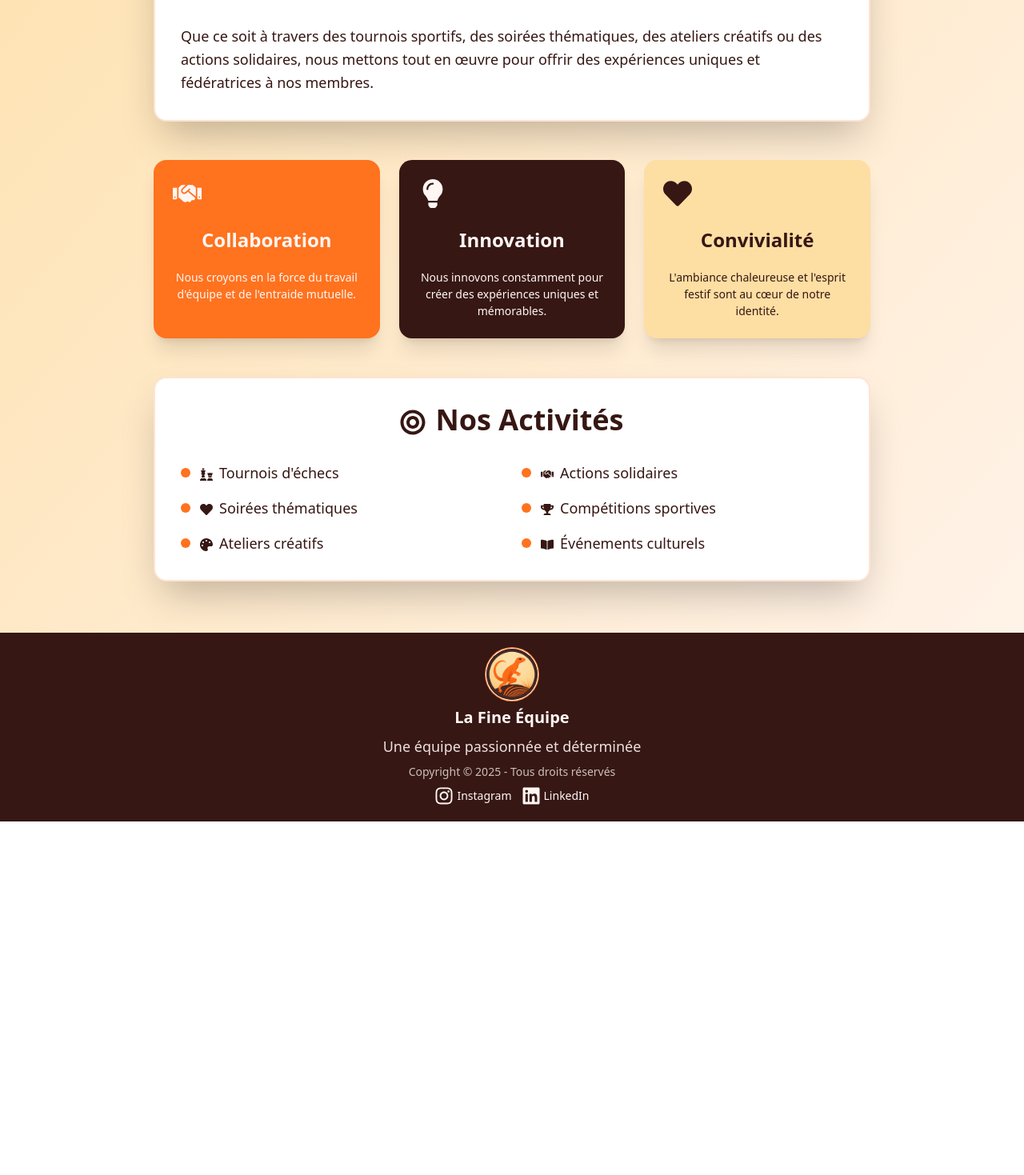
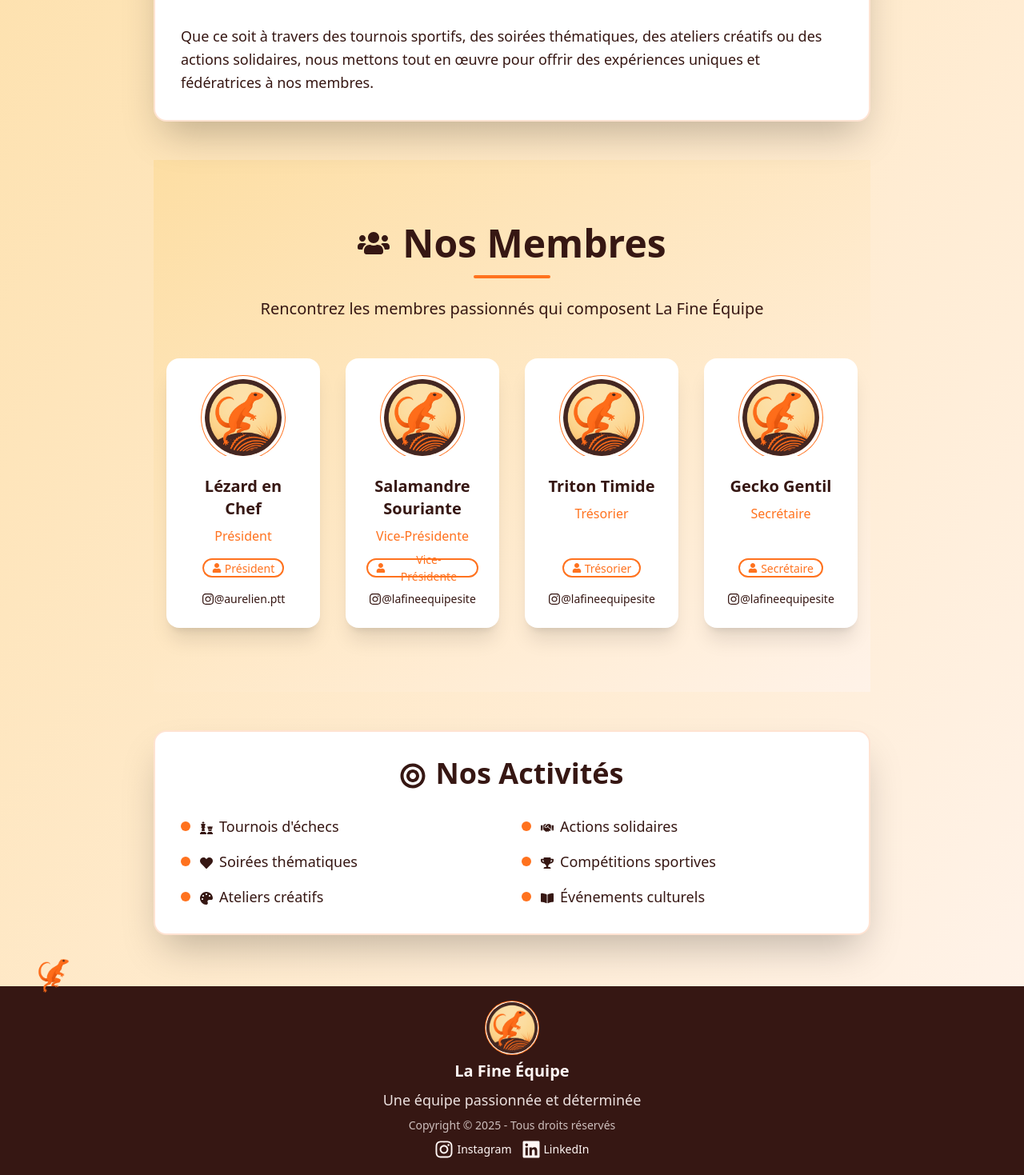
Before and after one commit to AurelienPautet/La-Fine-Equipe, a React (Vite) app in the folder apps/web/: page /about in a window 1280 px wide. Shown: the part 763-2232 px from the top of the page at 80% size. Before the commit the page ends 1790 px from the top, so only its background shows below. Built offline with nearby package versions, Linux system fonts and the light colour scheme; no server answers.

Commit message:
Small lezard on the footer

```diff
--- a/apps/web/src/components/Footer.tsx
+++ b/apps/web/src/components/Footer.tsx
@@ -3,7 +3,12 @@ import { FaInstagram, FaLinkedin } from "react-icons/fa";
 
 const Footer: React.FC = () => {
   return (
-    <footer className="footer footer-center p-5 bg-secondary text-secondary-content">
+    <footer className="footer footer-center p-5 bg-secondary text-secondary-content relative">
+      <img
+        src="/LFE_lézard_nu_2.png"
+        alt=""
+        className="absolute -top-11 left-10 w-15 object-cover transition-all duration-100 hover:animate-bounce"
+      />
       <aside>
         <div className="avatar">
           <div className="w-16 h-16 rounded-full ring ring-primary ring-offset-base-100 ring-offset-1">
--- a/apps/web/src/pages/AboutPage.tsx
+++ b/apps/web/src/pages/AboutPage.tsx
@@ -10,8 +10,24 @@ import {
   FaTrophy,
   FaBookOpen,
 } from "react-icons/fa";
+import MemberCard from "../components/MemberCard";
+import { useEffect, useState } from "react";
+interface Member {
+  id: number;
+  name: string;
+  role: string;
+  photo: string;
+  instagram?: string;
+}
 
 const AboutPage: React.FC = () => {
+  const [students, setMembers] = useState<Member[]>([]);
+  useEffect(() => {
+    fetch("/members.json")
+      .then((response) => response.json())
+      .then((data) => setMembers(data))
+      .catch((error) => console.error("Error fetching students:", error));
+  }, []);
   return (
     <div className="min-h-screen bg-gradient-to-br from-accent to-base-200">
       {/* Hero Section */}
@@ -79,53 +95,31 @@ const AboutPage: React.FC = () => {
             </div>
           </div>
 
-          {/* Values Section */}
-          <div className="grid md:grid-cols-3 gap-6">
-            <div className="card bg-primary text-primary-content shadow-xl hover:shadow-2xl transform hover:scale-105 transition-all duration-300">
-              <div className="card-body text-center">
-                <div className="text-4xl mb-4">
-                  <FaHandshake />
-                </div>
-                <h3 className="card-title justify-center text-2xl mb-3">
-                  Collaboration
-                </h3>
-                <p>
-                  Nous croyons en la force du travail d'équipe et de l'entraide
-                  mutuelle.
+          {/* Team Members Section */}
+          <section className="py-20 bg-gradient-to-br from-accent to-base-200">
+            <div className="container mx-auto px-4">
+              <div className="text-center mb-12">
+                <h2 className="text-5xl font-bold text-secondary mb-4 flex items-center justify-center gap-4">
+                  <FaUsers className="w-10 h-10" />
+                  Nos Membres
+                </h2>
+                <div className="w-24 h-1 bg-primary mx-auto rounded-full mb-6"></div>
+                <p className="text-xl text-base-content max-w-2xl mx-auto">
+                  Rencontrez les membres passionnés qui composent La Fine Équipe
                 </p>
               </div>
-            </div>
-
-            <div className="card bg-secondary text-secondary-content shadow-xl hover:shadow-2xl transform hover:scale-105 transition-all duration-300">
-              <div className="card-body text-center">
-                <div className="text-4xl mb-4">
-                  <FaLightbulb />
-                </div>
-                <h3 className="card-title justify-center text-2xl mb-3">
-                  Innovation
-                </h3>
-                <p>
-                  Nous innovons constamment pour créer des expériences uniques
-                  et mémorables.
-                </p>
+              <div className="grid grid-cols-1 md:grid-cols-2 lg:grid-cols-4 gap-8 max-w-6xl mx-auto">
+                {students.map((student) => (
+                  <MemberCard
+                    key={student.id}
+                    student={student}
+                    size="medium"
+                    showSocial={true}
+                  />
+                ))}
               </div>
             </div>
-
-            <div className="card bg-accent text-accent-content shadow-xl hover:shadow-2xl transform hover:scale-105 transition-all duration-300">
-              <div className="card-body text-center">
-                <div className="text-4xl mb-4">
-                  <FaHeart />
-                </div>
-                <h3 className="card-title justify-center text-2xl mb-3">
-                  Convivialité
-                </h3>
-                <p>
-                  L'ambiance chaleureuse et l'esprit festif sont au cœur de
-                  notre identité.
-                </p>
-              </div>
-            </div>
-          </div>
+          </section>
 
           {/* Activities Section */}
           <div className="card bg-base-100 shadow-2xl border-2 border-primary/20">
--- a/apps/web/src/pages/HomePage.tsx
+++ b/apps/web/src/pages/HomePage.tsx
@@ -1,28 +1,20 @@
 import React, { useEffect, useState } from "react";
 import { Link } from "react-router-dom";
-import { FaUsers, FaBook, FaGem } from "react-icons/fa";
+import {
+  FaUsers,
+  FaBook,
+  FaGem,
+  FaHeart,
+  FaLightbulb,
+  FaHandshake,
+} from "react-icons/fa";
 import ArticleCard from "../components/ArticleCard";
 import MemberCard from "../components/MemberCard";
 import { useLatestArticle } from "../hooks/ArticleHooks";
-interface Member {
-  id: number;
-  name: string;
-  role: string;
-  photo: string;
-  instagram?: string;
-}
 
 const HomePage: React.FC = () => {
-  const [students, setMembers] = useState<Member[]>([]);
-
   const { data: latestArticle, error, isLoading } = useLatestArticle();
   console.log("Latest article data:", latestArticle, error);
-  useEffect(() => {
-    fetch("/members.json")
-      .then((response) => response.json())
-      .then((data) => setMembers(data))
-      .catch((error) => console.error("Error fetching students:", error));
-  }, []);
 
   return (
     <div className="min-h-screen">
@@ -108,28 +100,47 @@ const HomePage: React.FC = () => {
         </section>
       )}
 
-      {/* Team Members Section */}
-      <section className="py-20 bg-gradient-to-br from-accent to-base-200">
-        <div className="container mx-auto px-4">
-          <div className="text-center mb-12">
-            <h2 className="text-5xl font-bold text-secondary mb-4 flex items-center justify-center gap-4">
-              <FaUsers className="w-10 h-10" />
-              Nos Membres
-            </h2>
-            <div className="w-24 h-1 bg-primary mx-auto rounded-full mb-6"></div>
-            <p className="text-xl text-base-content max-w-2xl mx-auto">
-              Rencontrez les membres passionnés qui composent La Fine Équipe
-            </p>
+      {/* Values Section */}
+      <section className="py-20 bg-base-100">
+        <div className="grid md:grid-cols-3 gap-6">
+          <div className="card bg-primary text-primary-content shadow-xl hover:shadow-2xl transform hover:scale-105 transition-all duration-300">
+            <div className="card-body text-center">
+              <div className="text-4xl mb-4">
+                <FaHandshake />
+              </div>
+              <h3 className="card-title justify-center text-5xl mb-3">38</h3>
+              <p className="text-2xl">Membres</p>
+            </div>
           </div>
-          <div className="grid grid-cols-1 md:grid-cols-2 lg:grid-cols-4 gap-8 max-w-6xl mx-auto">
-            {students.map((student) => (
-              <MemberCard
-                key={student.id}
-                student={student}
-                size="medium"
-                showSocial={true}
-              />
-            ))}
+
+          <div className="card bg-secondary text-secondary-content shadow-xl hover:shadow-2xl transform hover:scale-105 transition-all duration-300">
+            <div className="card-body text-center">
+              <div className="text-4xl mb-4">
+                <FaLightbulb />
+              </div>
+              <h3 className="card-title justify-center text-2xl mb-3">
+                Innovation
+              </h3>
+              <p>
+                Nous innovons constamment pour créer des expériences uniques et
+                mémorables.
+              </p>
+            </div>
+          </div>
+
+          <div className="card bg-accent text-accent-content shadow-xl hover:shadow-2xl transform hover:scale-105 transition-all duration-300">
+            <div className="card-body text-center">
+              <div className="text-4xl mb-4">
+                <FaHeart />
+              </div>
+              <h3 className="card-title justify-center text-2xl mb-3">
+                Convivialité
+              </h3>
+              <p>
+                L'ambiance chaleureuse et l'esprit festif sont au cœur de notre
+                identité.
+              </p>
+            </div>
           </div>
         </div>
       </section>
```
Also changed, not shown: apps/web/public/LFE_lézard_nu_2.png (added).
